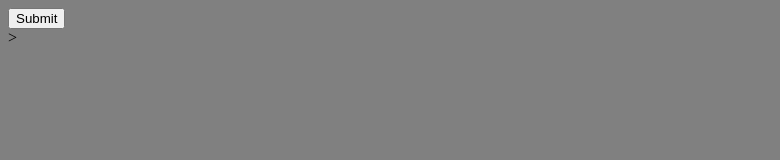
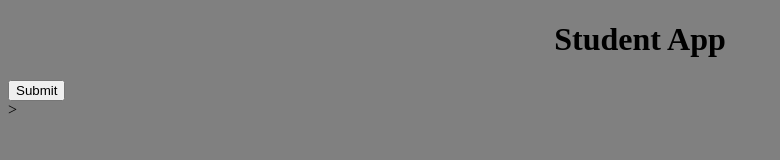
Before and after one commit to adithya4/StudentApp, a plain HTML site: page index.html in a window 1280 px wide. Shown: the whole page, without its empty margins (0-780 px from the left). Drawn offline with Linux system fonts and the light colour scheme.

Commit message:
Update index.html

```diff
--- a/index.html
+++ b/index.html
@@ -2,7 +2,7 @@
 <html>
 <body bgcolor="grey">
 	<form action="add">
-
+		<center><h1>Student App</h1></center>
 		<input type="submit">
 	</form>>
 </body>
```
